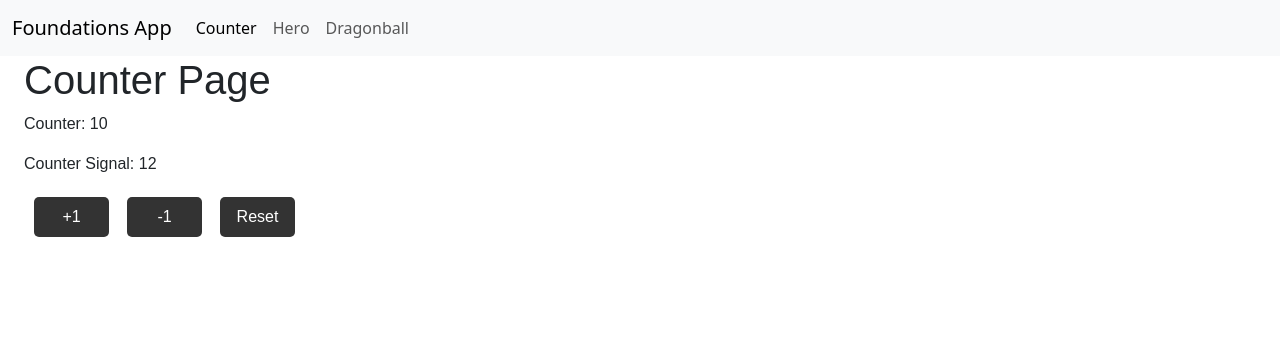
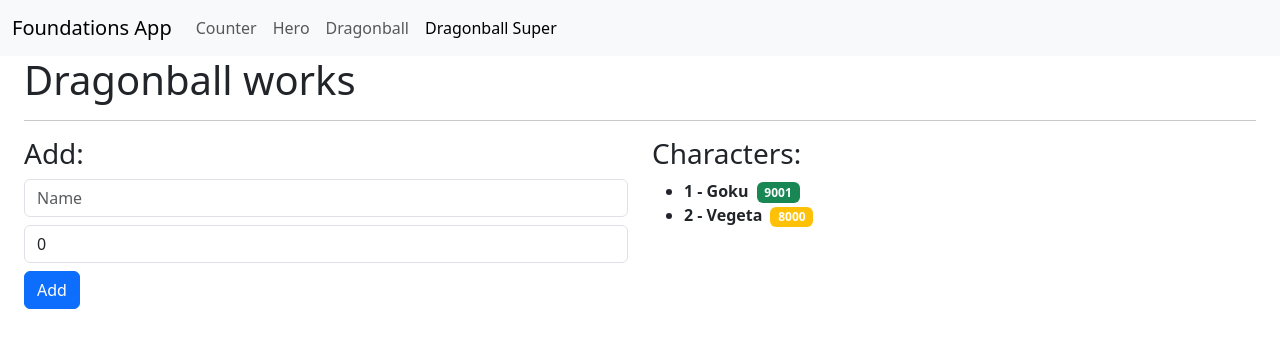
Before and after one commit to CesarArellano/Angular_Course, an Angular app in the folder 02-foundations/: page /dragonball-super in a window 1280 px wide. Before the commit this address led to /. Shown: the top 348 px of the page. Built offline with nearby package versions, Linux system fonts and the light colour scheme.

Commit message:
add dragonball-super

```diff
--- a/02-foundations/src/app/app.routes.ts
+++ b/02-foundations/src/app/app.routes.ts
@@ -2,6 +2,7 @@
 import { CounterPageComponent } from './pages/counter/counter-page';
 import { HeroPageComponent } from './pages/hero/hero-page';
 import { DragonballComponent } from './dragonball/dragonball';
+import { DragonballSuperComponent } from './dragonball-super/dragonball-super';
 
 export const routes: Routes = [
   {
@@ -17,6 +18,10 @@
     component: DragonballComponent
   },
   {
+    path: 'dragonball-super',
+    component: DragonballSuperComponent
+  },
+  {
     path: '**',
     redirectTo: ''
   }
--- a/02-foundations/src/app/components/shared/navbar/navbar.html
+++ b/02-foundations/src/app/components/shared/navbar/navbar.html
@@ -31,6 +31,14 @@
             Dragonball
           </a>
         </li>
+        <li class="nav-item">
+          <a
+            class="nav-link"
+            routerLinkActive="active"
+            routerLink="/dragonball-super">
+            Dragonball Super
+          </a>
+        </li>
       </ul>
     </div>
   </div>
--- /dev/null
+++ b/02-foundations/src/app/dragonball-super/dragonball-super.html
@@ -0,0 +1,47 @@
+<h1>Dragonball works</h1>
+<hr />
+
+<section class="row">
+  <div class="col-s12 col-sm-6">
+    <h3>Add: {{ name() }}</h3>
+    <input
+      #nameInput
+      [value]="name()"
+      (change)="name.set(nameInput.value)"
+      (input)="name.set(nameInput.value)"
+      type="text"
+      class="form-control mt-2"
+      placeholder="Name">
+    <input
+      #powerInput
+      [value]="power()"
+      (change)="power.set(+powerInput.value)"
+      type="number"
+      class="form-control mt-2"
+      placeholder="Power">
+    <button (click)="addCharacter()" class="btn btn-primary mt-2">Add</button>
+  </div>
+  <div class="col-12 col-sm-6">
+    <h3>Characters:</h3>
+    <ul>
+      @for (character of characters(); track character.id; let idx = $index) {
+        @if (character.power > 1000) {
+          <li>
+            <strong>{{idx + 1}} - {{ character.name }}</strong>
+            <span
+              class="badge bg-primary ms-2"
+              [class.bg-success]="character.power > 9000"
+              [class.bg-warning]="character.power <= 9000 && character.power > 5000"
+              [class.bg-danger]="character.power <= 5000"
+              /* [ngClass]="powerClasses()" */
+            >
+              {{ character.power }}
+            </span>
+          </li>
+        }  @else {
+          <li><strong>There is no one here</strong></li>
+        }
+      }
+    </ul>
+  </div>
+</section>
--- /dev/null
+++ b/02-foundations/src/app/dragonball-super/dragonball-super.ts
@@ -0,0 +1,61 @@
+import { Component, computed, signal } from '@angular/core';
+
+interface Character {
+  id: number;
+  name: string;
+  power: number;
+}
+
+@Component({
+  selector: 'app-dragonball-super',
+  imports: [],
+  templateUrl: './dragonball-super.html',
+  styleUrl: './dragonball-super.css',
+})
+export class DragonballSuperComponent {
+  name = signal('');
+  power = signal(0);
+
+  addCharacter() {
+    if (!this.name() || !this.power() || this.power() <= 0) {
+      return;
+    }
+
+    const newCharacter: Character = {
+      id: this.characters().length + 1,
+      name: this.name(),
+      power: this.power(),
+    };
+
+    this.characters.update((characters) => [
+      ...characters,
+      newCharacter,
+    ]);
+
+    this.resetFields();
+  }
+
+  resetFields() {
+    this.name.set('');
+    this.power.set(0);
+  }
+
+  characters = signal<Character[]>([
+    {
+      id: 1,
+      name: 'Goku',
+      power: 9001
+    },
+    {
+      id: 2,
+      name: 'Vegeta',
+      power: 8000
+    }
+  ])
+
+  powerClasses = computed(() => {
+    return {
+      'text-dark': true,
+    }
+  })
+}
```
Also changed, not shown: 02-foundations/src/app/dragonball-super/dragonball-super.css (added).
